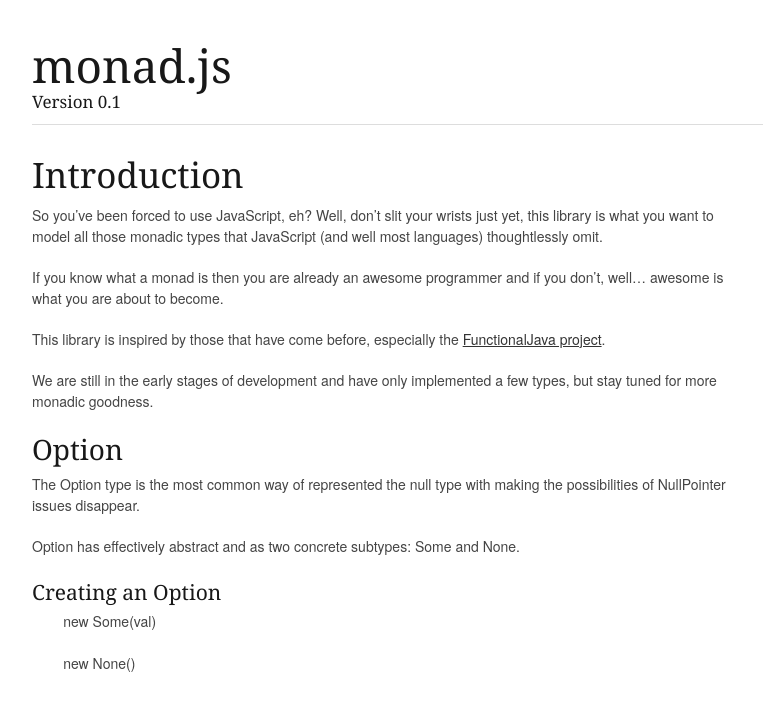
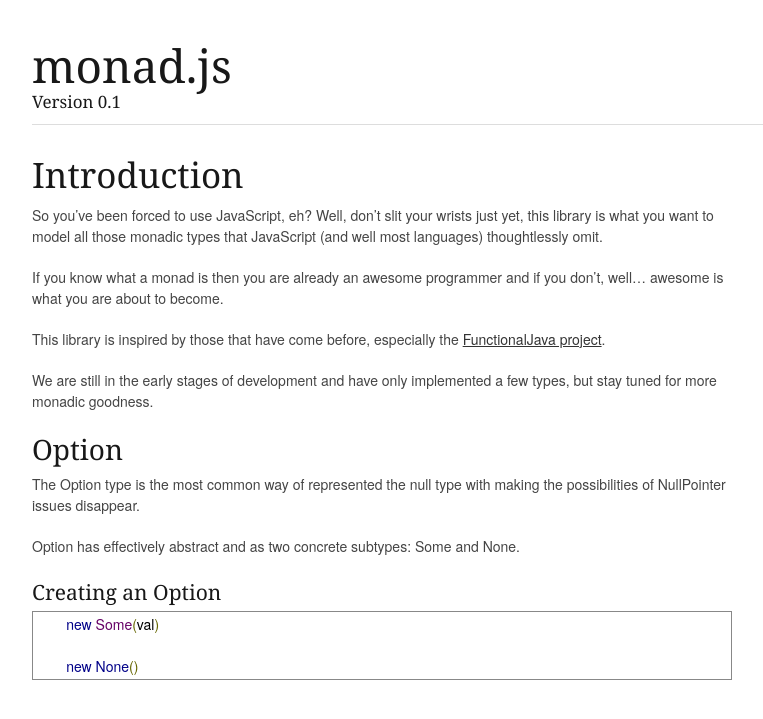
Before and after one commit to monet/monet.js, a Jekyll site: the page built from index.md, in a window 1280 px wide. Shown: the top 719 px of the page, without its empty margins (138-901 px from the left). Built offline with Jekyll 4.4.1, drawn with Linux system fonts in a browser that asks for light colours; nearby versions of some CDN libraries; part of the change alters nothing that is shown.

```diff
--- a/_layouts/index.html
+++ b/_layouts/index.html
@@ -34,8 +34,7 @@
 	<link rel="apple-touch-icon" sizes="114x114" href="images/apple-touch-icon-114x114.png">
 
     <link href="stylesheets/prettify.css" type="text/css" rel="stylesheet" />
-    <script type="text/javascript" src="javascripts/prettify.js"></script>
-    <script type="text/javascript" src="javascripts/monad-site.js"></script>
+
 
 </head>
 <body>
@@ -67,6 +66,8 @@
 	================================================== -->
 	<script src="http://code.jquery.com/jquery-1.7.1.min.js"></script>
 	<script src="javascripts/tabs.js"></script>
+    <script type="text/javascript" src="javascripts/prettify.js"></script>
+    <script type="text/javascript" src="javascripts/monad-site.js"></script>
 
 <!-- End Document
 ================================================== -->
```
